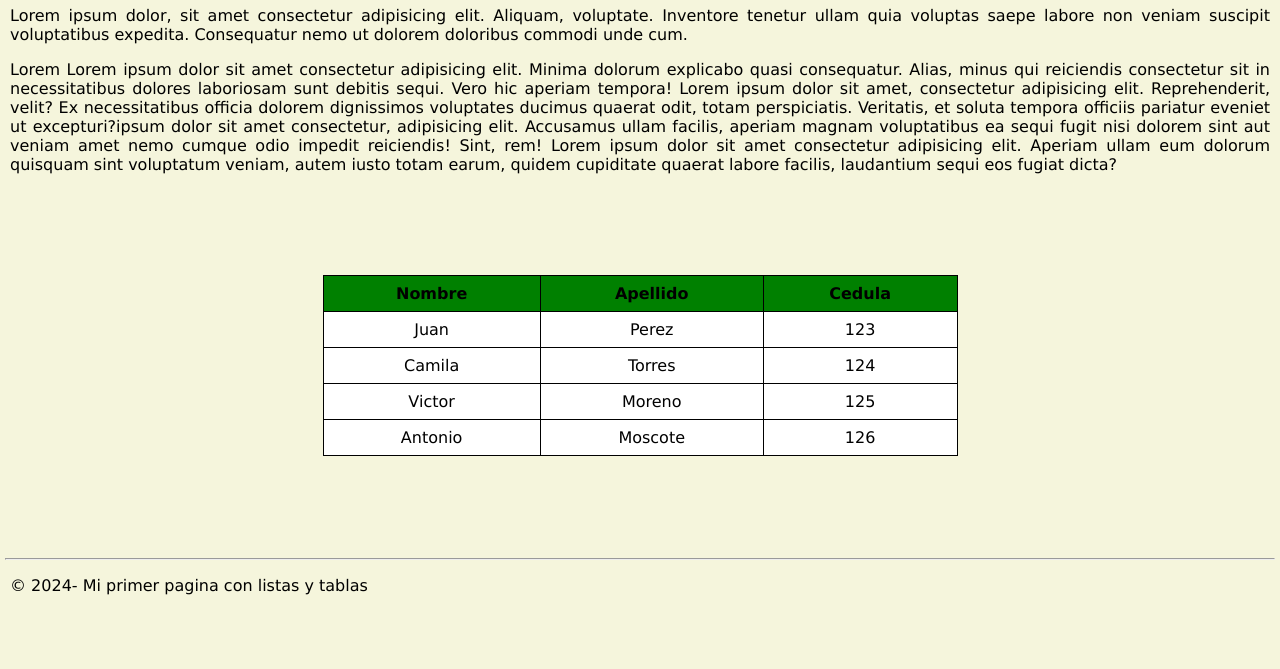
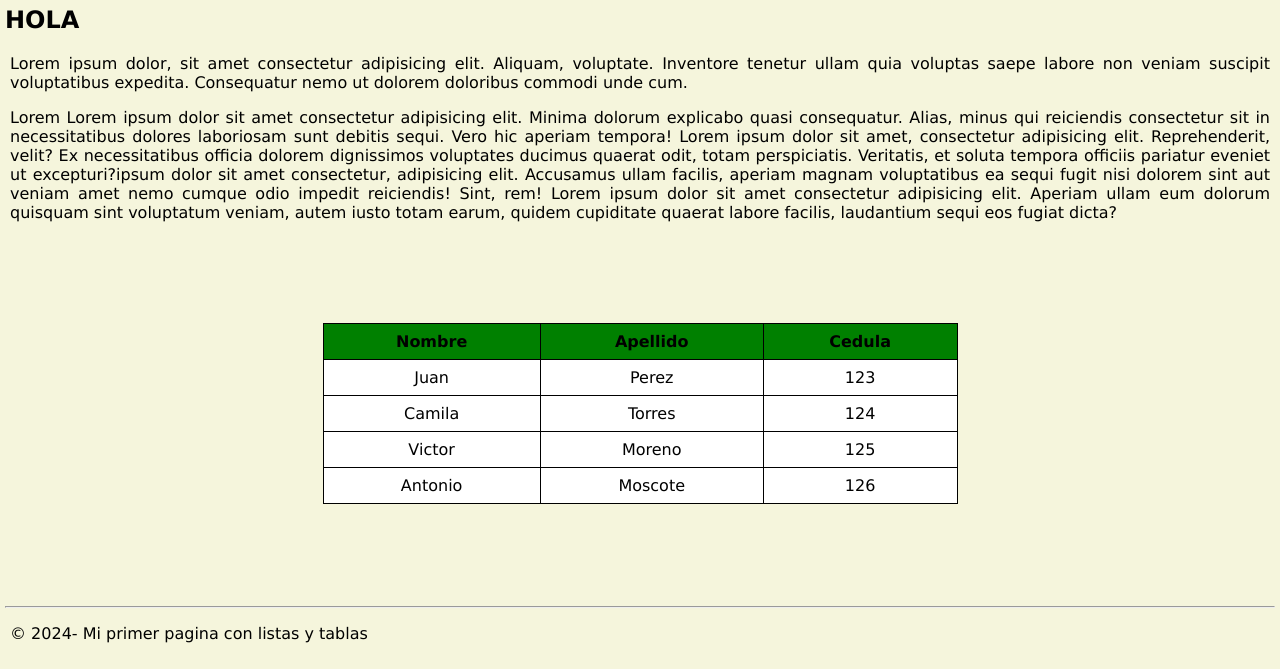
Before and after one commit to jose2024pro/webpesonal, a plain HTML site: page index.html in a window 1280 px wide. Shown: the part 131-800 px from the top of the page. Drawn offline with Linux system fonts and the light colour scheme.

Commit message:
nueva rama

```diff
--- a/index.html
+++ b/index.html
@@ -48,7 +48,8 @@
 <body>
     <header>Jose angel-Mi pagina personal</header>
 
-    <h1>HOLA MUNDO</h1>
+    <h1 >HOLA MUNDO</h1>
+    <h2>HOLA</h2>
     <P>Lorem ipsum dolor, sit amet consectetur adipisicing elit. Aliquam, voluptate. Inventore tenetur ullam quia voluptas saepe labore non veniam suscipit voluptatibus expedita. Consequatur nemo ut dolorem doloribus commodi unde cum.</P>
     <p>Lorem Lorem ipsum dolor sit amet consectetur adipisicing elit. Minima dolorum explicabo quasi consequatur. Alias, minus qui reiciendis consectetur sit in necessitatibus dolores laboriosam sunt debitis sequi. Vero hic aperiam tempora! Lorem ipsum dolor sit amet, consectetur adipisicing elit. Reprehenderit, velit? Ex necessitatibus officia dolorem dignissimos voluptates ducimus quaerat odit, totam perspiciatis. Veritatis, et soluta tempora officiis pariatur eveniet ut excepturi?ipsum dolor sit amet consectetur, adipisicing elit. Accusamus ullam facilis, aperiam magnam voluptatibus ea sequi fugit nisi dolorem sint aut veniam amet nemo cumque odio impedit reiciendis! Sint, rem!
         Lorem ipsum dolor sit amet consectetur adipisicing elit. Aperiam ullam eum dolorum quisquam sint voluptatum veniam, autem iusto totam earum, quidem cupiditate quaerat labore facilis, laudantium sequi eos fugiat dicta?
```
